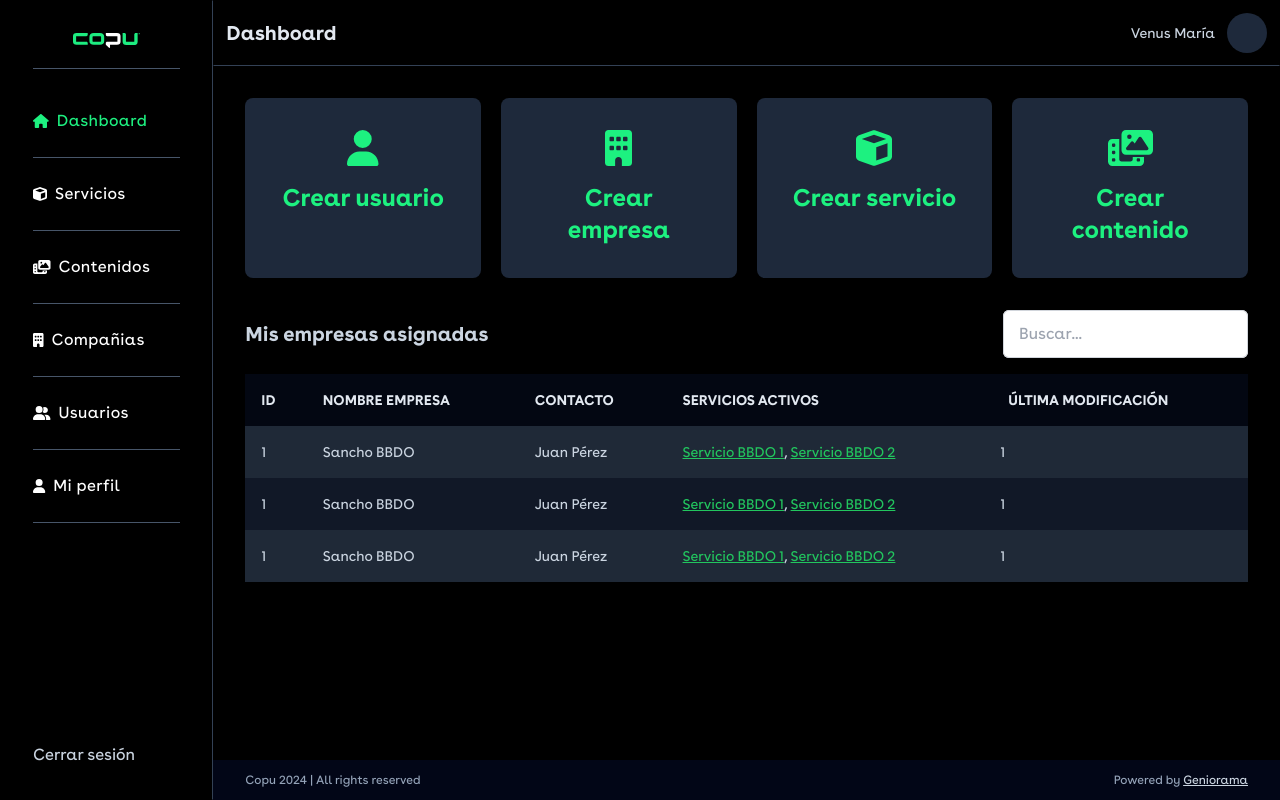
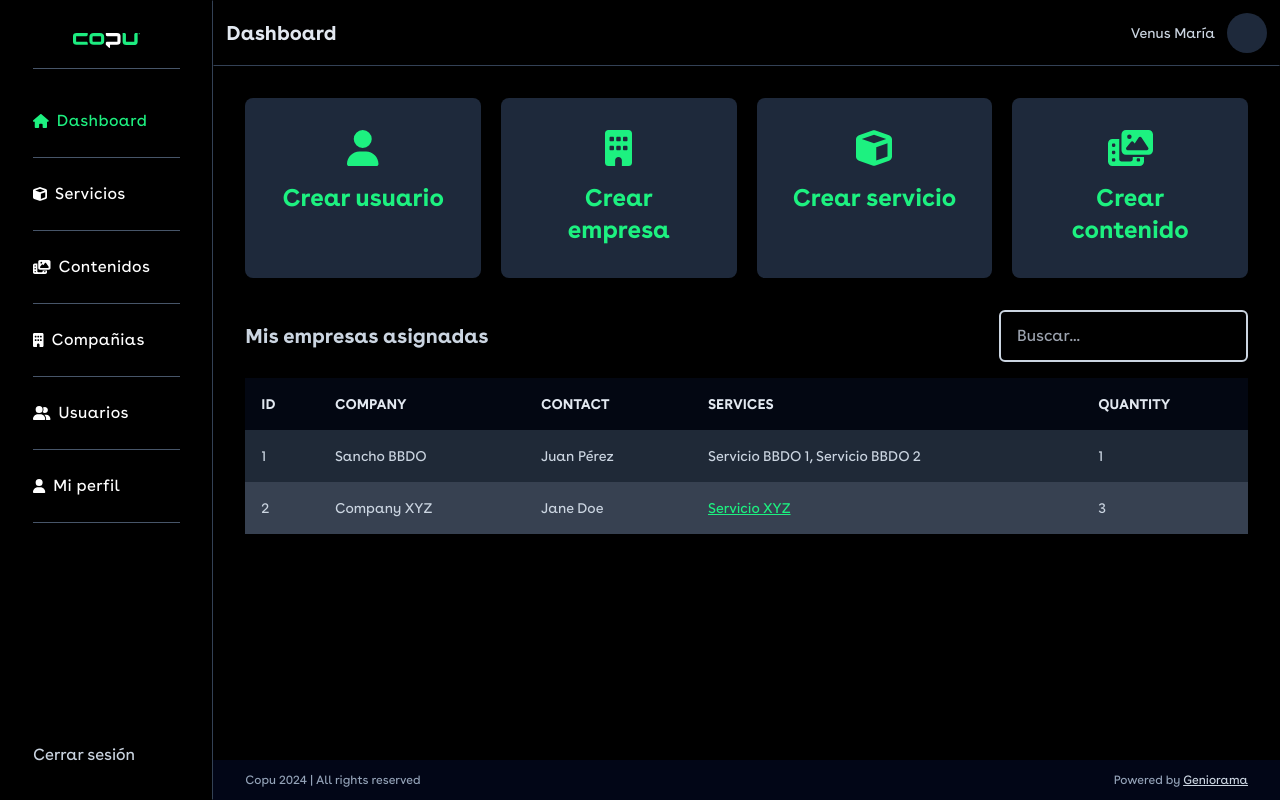
Before and after one commit to Geniorama/app-copu-estatus, a Next.js app: page /dashboard in a window 1280 px wide. Built offline with nearby package versions, Linux system fonts and the light colour scheme.

Commit message:
fix: input styles

```diff
--- /dev/null
+++ b/src/app/components/Table/Table.tsx
@@ -0,0 +1,38 @@
+import React from "react";
+
+interface TableProps {
+  data: {
+    heads: string[];
+    rows: string[][];
+  };
+}
+
+export default function Table({ data }: TableProps) {
+  return (
+    <table className="w-full mt-4 text-slate-300">
+      <thead className="text-slate-200 bg-gray-950">
+        <tr className="">
+          {data.heads.map((heading, i) => (
+            <th key={i} className="p-4 uppercase text-sm text-left">
+              {heading}
+            </th>
+          ))}
+        </tr>
+      </thead>
+      <tbody>
+        {data.rows.map((row, i) => (
+          <tr
+            key={i}
+            className={`${
+              i % 2 === 0 ? "bg-gray-800" : "bg-gray-700"
+            } hover:outline outline-1 outline-cp-primary`}
+          >
+            {row.map((cell, j) => (
+              <td key={j} dangerouslySetInnerHTML={{__html: cell}} className="p-4 text-sm text-left" />
+            ))}
+          </tr>
+        ))}
+      </tbody>
+    </table>
+  );
+}
--- a/src/app/utilities/ui/Input.tsx
+++ b/src/app/utilities/ui/Input.tsx
@@ -1,12 +1,12 @@
-interface Props extends React.InputHTMLAttributes<HTMLInputElement> { }
+interface Props extends React.InputHTMLAttributes<HTMLInputElement> {}
 
 export function Input(props: Props) {
   return (
     <input
-      className="block w-full rounded-md border-0 py-3 px-4 text-cp-dark shadow-sm ring-1 ring-inset ring-gray-300 placeholder:text-gray-400"
+      className="block bg-transparent w-full rounded-md outline-none border-2 border-slate-300 text-cp-light py-3 px-4 placeholder:text-gray-400 focus-visible:border-cp-primary"
       {...props}
     />
-  )
+  );
 }
 
 export default Input;
--- a/src/app/views/Dashboard/Home.tsx
+++ b/src/app/views/Dashboard/Home.tsx
@@ -1,98 +1,55 @@
-"use client"
+"use client";
 
-import { useSelector } from "react-redux"
-import { useEffect } from "react"
-import { RootState } from "@/app/store"
-import CardAction from "@/app/components/CardAction/CardAction"
-import Input from "@/app/utilities/ui/Input"
+import { useSelector } from "react-redux";
+import { useEffect } from "react";
+import { RootState } from "@/app/store";
+import CardAction from "@/app/components/CardAction/CardAction";
+import Input from "@/app/utilities/ui/Input";
+import Table from "@/app/components/Table/Table";
 
 export default function DashboardHome() {
-  const {currentUser} = useSelector((state:RootState) => state.user)
+  const { currentUser } = useSelector((state: RootState) => state.user);
 
   useEffect(() => {
-    if(currentUser){
-        console.log('Current user dashboard:',currentUser)
+    if (currentUser) {
+      console.log("Current user dashboard:", currentUser);
     }
-  },[currentUser])
+  }, [currentUser]);
+
+  const tableData = {
+    heads: ["ID", "Company", "Contact", "Services", "Quantity"],
+    rows: [
+      [
+        "1",
+        "Sancho BBDO",
+        "Juan Pérez",
+        "Servicio BBDO 1, Servicio BBDO 2",
+        "1",
+      ],
+      ["2", "Company XYZ", "Jane Doe", "<a href='' class='underline text-cp-primary'>Servicio XYZ</a>", "3"],
+      // más filas
+    ],
+  };
 
   return (
     <div>
       <div className="grid grid-cols-4 gap-5">
-        <CardAction
-          title="Crear usuario"
-          icon="user"
-        />
-        <CardAction
-          title="Crear empresa"
-          icon="company"
-        />
-        <CardAction
-          title="Crear servicio"
-          icon="service"
-        />
-        <CardAction
-          title="Crear contenido"
-          icon="content"
-        />
+        <CardAction title="Crear usuario" icon="user" />
+        <CardAction title="Crear empresa" icon="company" />
+        <CardAction title="Crear servicio" icon="service" />
+        <CardAction title="Crear contenido" icon="content" />
       </div>
 
       <div className="mt-8">
         <div className="flex justify-between items-center">
           <h3 className="text-xl font-bold">Mis empresas asignadas</h3>
           <div>
-            <Input
-              placeholder="Buscar..."
-              type="search"
-            />
+            <Input placeholder="Buscar..." type="search" />
           </div>
         </div>
 
-        <table className="w-full mt-4 text-slate-300">
-          <thead className="text-slate-200 bg-gray-950">
-            <tr className="">
-              <th className="p-4 uppercase text-sm text-left">Id</th>
-              <th className="p-4 uppercase text-sm text-left">Nombre empresa</th>
-              <th className="p-4 uppercase text-sm text-left">Contacto</th>
-              <th className="p-4 uppercase text-sm text-left">Servicios activos</th>
-              <th className="p-4 uppercase text-sm text-left">Última modificación</th>
-            </tr>
-          </thead>
-          <tbody>
-              <tr className="bg-gray-800 hover:outline outline-1 outline-cp-primary">
-                <td className="p-4 text-sm text-left">1</td>
-                <td className="p-4 text-sm text-left">Sancho BBDO</td>
-                <td className="p-4 text-sm text-left">Juan Pérez</td>
-                <td className="p-4 text-sm text-left">
-                  <a className="underline text-green-500 hover:text-cp-primary" href="">Servicio BBDO 1</a>, {" "}
-                  <a className="underline text-green-500 hover:text-cp-primary" href="">Servicio BBDO 2</a>
-                </td>
-                <td className="p-2 py-4 text-sm text-left">1</td>
-              </tr>
-
-              <tr className="bg-gray-900 hover:outline outline-1 outline-cp-primary">
-                <td className="p-4 text-sm text-left">1</td>
-                <td className="p-4 text-sm text-left">Sancho BBDO</td>
-                <td className="p-4 text-sm text-left">Juan Pérez</td>
-                <td className="p-4 text-sm text-left">
-                  <a className="underline text-green-500 hover:text-cp-primary" href="">Servicio BBDO 1</a>, {" "}
-                  <a className="underline text-green-500 hover:text-cp-primary" href="">Servicio BBDO 2</a>
-                </td>
-                <td className="p-2 py-4 text-sm text-left">1</td>
-              </tr>
-
-              <tr className="bg-gray-800 hover:outline outline-1 outline-cp-primary">
-                <td className="p-4 text-sm text-left">1</td>
-                <td className="p-4 text-sm text-left">Sancho BBDO</td>
-                <td className="p-4 text-sm text-left">Juan Pérez</td>
-                <td className="p-4 text-sm text-left">
-                  <a className="underline text-green-500 hover:text-cp-primary" href="">Servicio BBDO 1</a>, {" "}
-                  <a className="underline text-green-500 hover:text-cp-primary" href="">Servicio BBDO 2</a>
-                </td>
-                <td className="p-2 py-4 text-sm text-left">1</td>
-              </tr>
-          </tbody>
-        </table>
+        <Table data={tableData} />
       </div>
     </div>
-  )
+  );
 }
```
